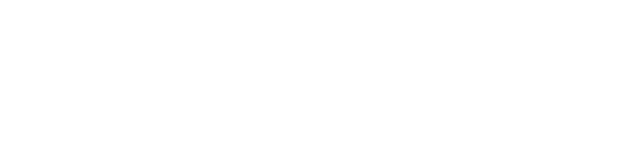
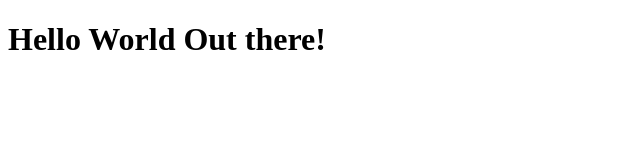
Before and after one commit to codingwithsuze/cfg-gh-test, a plain HTML site: page index.html in a window 1280 px wide. Shown: the whole page, without its empty margins (0-640 px from the left). Drawn offline with Linux system fonts and the light colour scheme.

Commit message:
multiple worlds

```diff
--- a/index.html
+++ b/index.html
@@ -6,7 +6,9 @@
 
 <body>
 
-<h1> </h1>
+<h1>
+Hello World Out there!
+</h1>
 
 </body>
 </html>
```
